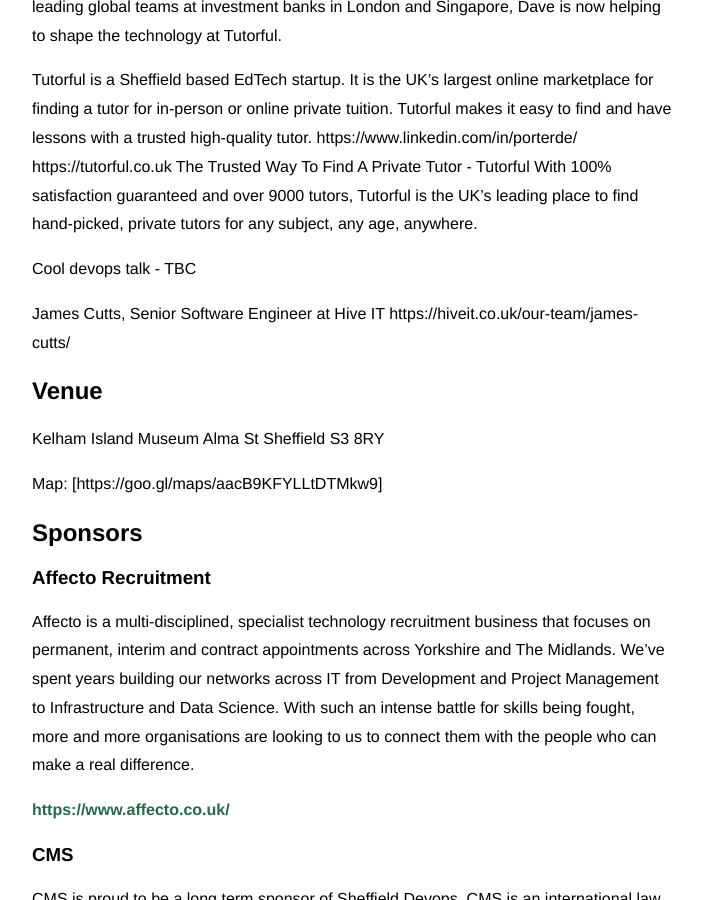
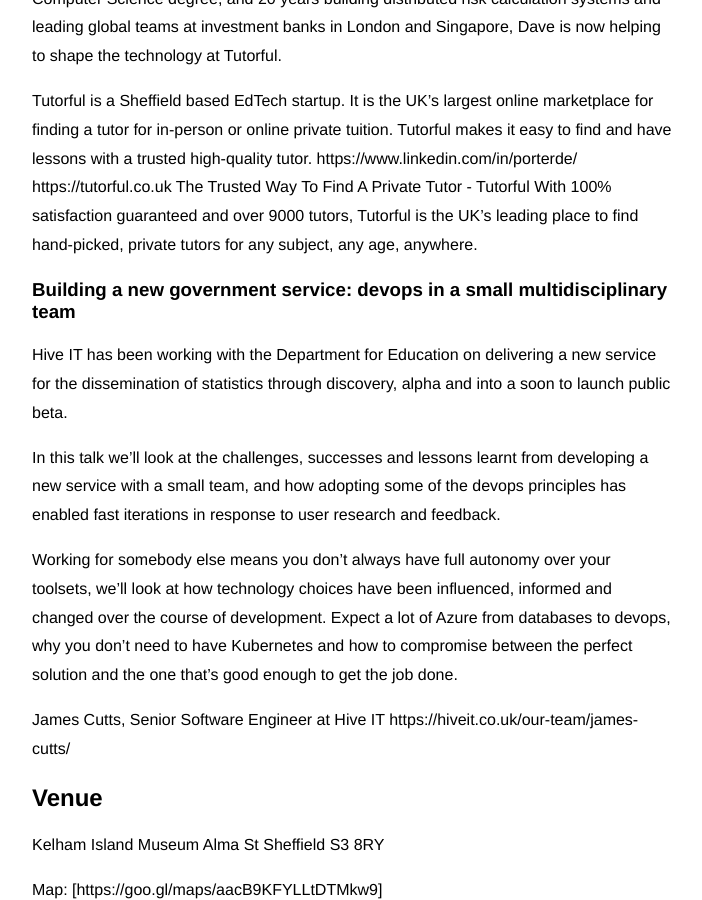
Before and after one commit to sheffielddevops/sheffielddevops.github.io, a Jekyll site: the page built from _posts/2020-03-12-sheffield-devops-march-2020-meetup.md, in a window 1280 px wide and 900 px high, scrolled down 1255 px. Shown: the whole window, without its empty margins (288-990 px from the left). Built offline with Jekyll 4.4.1, drawn with Linux system fonts in a browser that asks for light colours; some web fonts are replaced.

Commit message:
March event - added blurb for second talk

```diff
--- a/_posts/2020-03-12-sheffield-devops-march-2020-meetup.md
+++ b/_posts/2020-03-12-sheffield-devops-march-2020-meetup.md
@@ -21,7 +21,7 @@
 
 About the Speakers
 
-Infrastructure-as-code for a scalable online classroom using AWS Cloud Development Kit
+### Infrastructure-as-code for a scalable online classroom using AWS Cloud Development Kit
 
 See code examples and learn about tools you can use to automate infrastructure in AWS. In this talk, Dave describes how Tutorful are building the infrastructure for an online classroom using Typescript and Cloud Development Kit to automate deployment in AWS.
 Dave Porter is the Chief Technology Officer at Tutorful. Coding since childhood, a Computer Science degree, and 20 years building distributed risk calculation systems and leading global teams at investment banks in London and Singapore, Dave is now helping to shape the technology at Tutorful.
@@ -32,10 +32,17 @@
 The Trusted Way To Find A Private Tutor - Tutorful
 With 100% satisfaction guaranteed and over 9000 tutors, Tutorful is the UK's leading place to find hand-picked, private tutors for any subject, any age, anywhere.
 
-Cool devops talk - TBC
+### Building a new government service: devops in a small multidisciplinary team
+
+Hive IT has been working with the Department for Education on delivering a new service for the dissemination of statistics through discovery, alpha and into a soon to launch public beta.
+
+In this talk we’ll look at the challenges, successes and lessons learnt from developing a new service with a small team, and how adopting some of the devops principles has enabled fast iterations in response to user research and feedback.
+
+Working for somebody else means you don’t always have full autonomy over your toolsets, we’ll look at how technology choices have been influenced, informed and changed over the course of development. Expect a lot of Azure from databases to devops, why you don't need to have Kubernetes and how to compromise between the perfect solution and the one that’s good enough to get the job done.
 
 James Cutts, Senior Software Engineer at Hive IT
 https://hiveit.co.uk/our-team/james-cutts/
+
 ## Venue
 
 Kelham Island Museum
```
